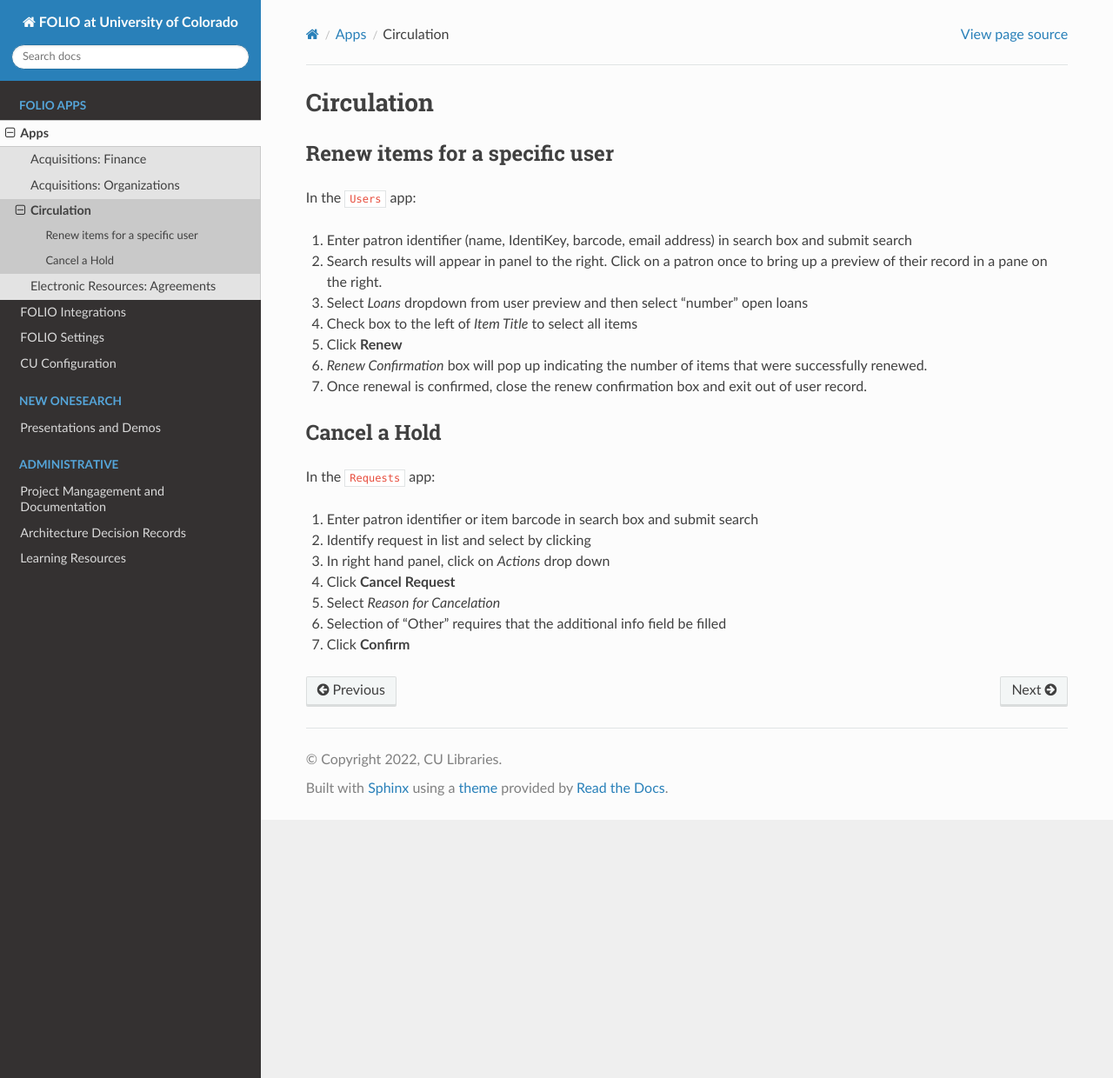
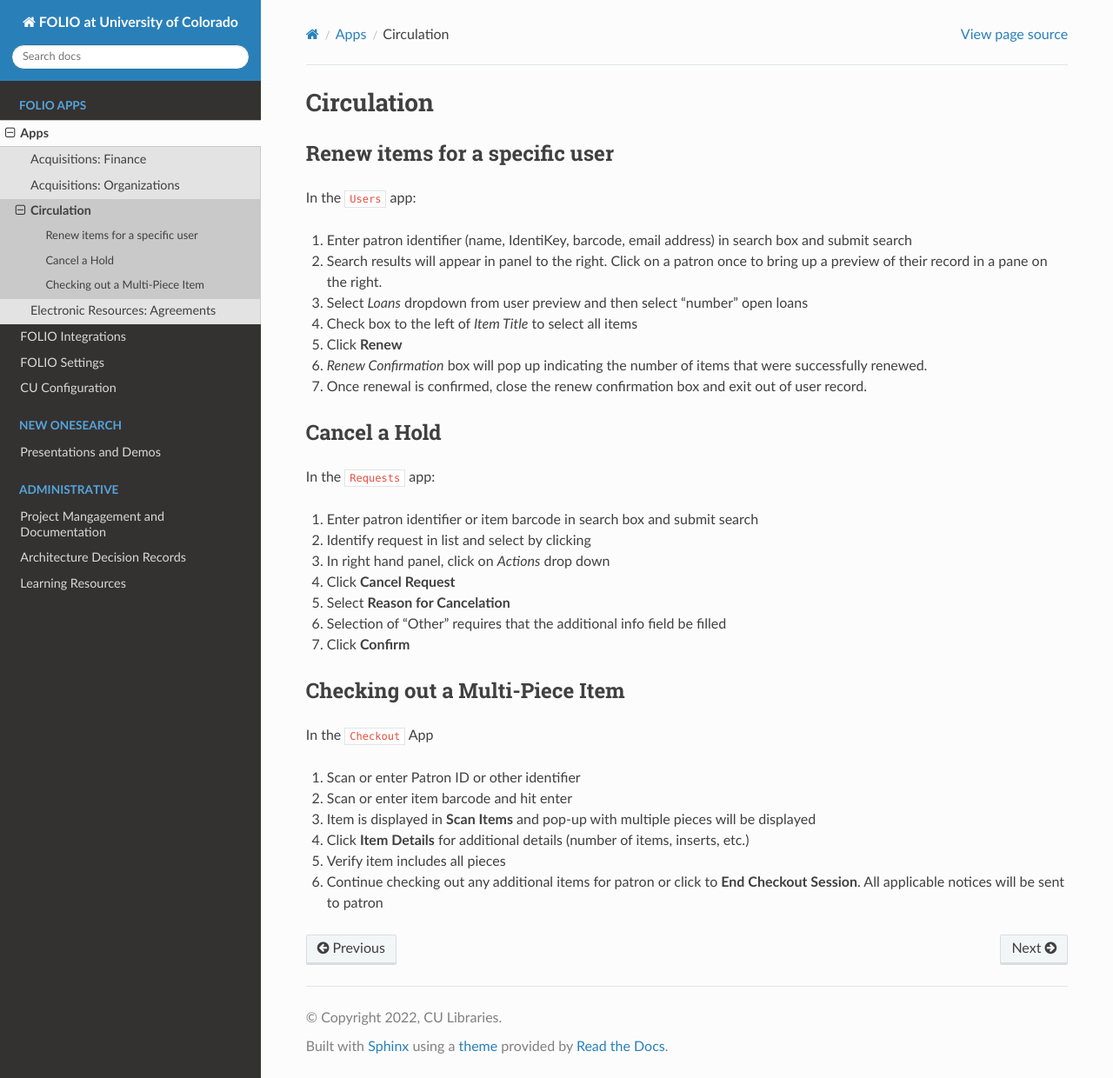
Before and after one commit to culibraries/folio, a Sphinx documentation site: the page built from docs/apps/circulation.md, in a window 1280 px wide and 1240 px high. Shown: the whole window at 87% size. Built offline with Sphinx 7.4.7 and the Read the Docs theme 2.0.0, drawn with Linux system fonts in a browser that asks for light colours.

Commit message:
issue/194
added documentation for checking out multi-piece items to patrons.

```diff
--- a/docs/apps/circulation.md
+++ b/docs/apps/circulation.md
@@ -20,6 +20,18 @@
 1. Identify request in list and select by clicking
 1. In right hand panel, click on *Actions* drop down
 1. Click **Cancel Request**
-1. Select *Reason for Cancelation*
+1. Select **Reason for Cancelation**
 1. Selection of "Other" requires that the additional info field be filled
 1. Click **Confirm**
+
+
+## Checking out a Multi-Piece Item
+
+In the `Checkout` App
+
+1. Scan or enter Patron ID or other identifier
+1. Scan or enter item barcode and hit enter
+1. Item is displayed in **Scan Items** and pop-up with multiple pieces will be displayed
+1. Click **Item Details** for additional details (number of items, inserts, etc.)
+1. Verify item includes all pieces
+1. Continue checking out any additional items for patron or click to **End Checkout Session**. All applicable notices will be sent to patron
```
